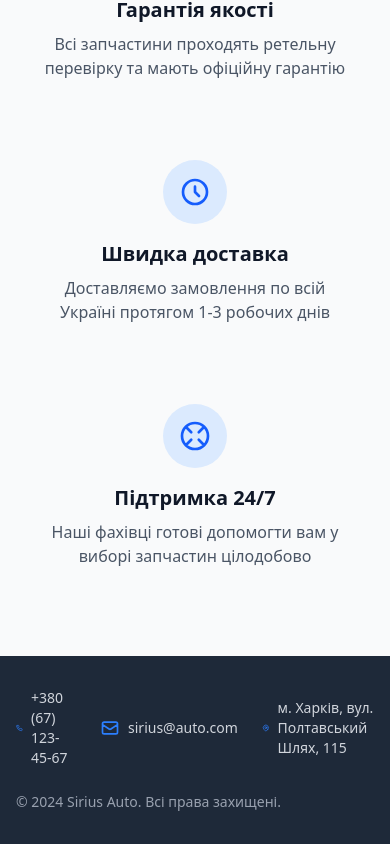
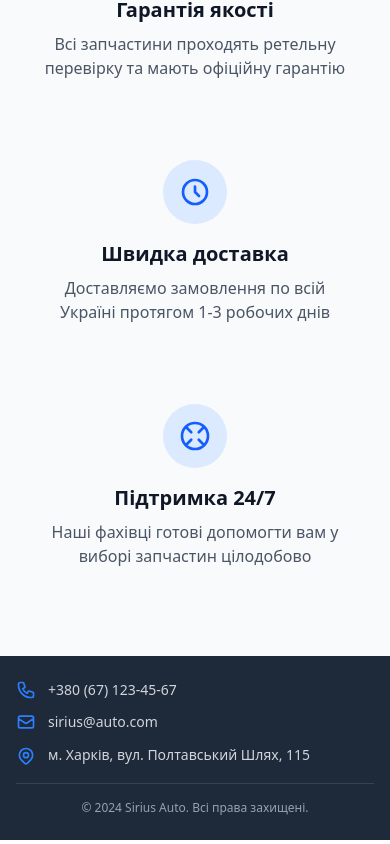
Before and after one commit to zodmy/SiriusAuto, a Next.js app: page / in a window 390 px wide. Shown: the part 1116-1960 px from the top of the page. Built offline with nearby package versions, Linux system fonts and the light colour scheme; no server answers.

Commit message:
feat(footer): add responsive mobile layout with improved spacing and readability

```diff
--- a/src/components/Footer.tsx
+++ b/src/components/Footer.tsx
@@ -1,8 +1,9 @@
 const Footer = () => {
   return (
     <footer className='bg-gray-800 text-white'>
-      <div className='max-w-7xl mx-auto py-8 px-4 sm:px-6 lg:px-8'>
-        <div className='flex flex-col md:flex-row md:justify-between md:items-center text-sm space-y-2 md:space-y-0'>
+      <div className='max-w-7xl mx-auto py-6 px-4 sm:px-6 lg:px-8'>
+        {/* Desktop Layout */}
+        <div className='hidden md:flex md:justify-between md:items-center text-sm'>
           <div className='flex items-center space-x-6'>
             <div className='flex items-center'>
               <svg className='h-5 w-5 text-blue-500 mr-2' fill='none' stroke='currentColor' viewBox='0 0 24 24' aria-hidden='true'>
@@ -30,7 +31,41 @@
               </a>
             </div>
           </div>
-          <div className='text-gray-400 text-sm mt-4 md:mt-0'>© 2024 Sirius Auto. Всі права захищені.</div>
+          <div className='text-gray-400 text-sm'>© 2024 Sirius Auto. Всі права захищені.</div>
+        </div>
+
+        {/* Mobile Layout */}
+        <div className='md:hidden space-y-4'>
+          <div className='space-y-3'>
+            <div className='flex items-center'>
+              <svg className='h-5 w-5 text-blue-500 mr-3 flex-shrink-0' fill='none' stroke='currentColor' viewBox='0 0 24 24' aria-hidden='true'>
+                <path strokeLinecap='round' strokeLinejoin='round' strokeWidth={2} d='M3 5a2 2 0 012-2h3.28a1 1 0 01.948.684l1.498 4.493a1 1 0 01-.502 1.21l-2.257 1.13a11.042 11.042 0 005.516 5.516l1.13-2.257a1 1 0 011.21-.502l4.493 1.498a1 1 0 01.684.949V19a2 2 0 01-2 2h-1C9.716 21 3 14.284 3 6V5z' />
+              </svg>
+              <a href='tel:+380671234567' className='text-gray-300 hover:underline focus:underline text-sm' aria-label='Зателефонувати'>
+                +380 (67) 123-45-67
+              </a>
+            </div>
+            <div className='flex items-center'>
+              <svg className='h-5 w-5 text-blue-500 mr-3 flex-shrink-0' fill='none' stroke='currentColor' viewBox='0 0 24 24' aria-hidden='true'>
+                <path strokeLinecap='round' strokeLinejoin='round' strokeWidth={2} d='M3 8l7.89 5.26a2 2 0 002.22 0L21 8M5 19h14a2 2 0 002-2V7a2 2 0 00-2-2H5a2 2 0 00-2 2v10a2 2 0 002 2z' />
+              </svg>
+              <a href='mailto:sirius@auto.com' className='text-gray-300 hover:underline focus:underline text-sm' aria-label='Написати на email'>
+                sirius@auto.com
+              </a>
+            </div>
+            <div className='flex items-start'>
+              <svg className='h-5 w-5 text-blue-500 mr-3 flex-shrink-0 mt-0.5' fill='none' stroke='currentColor' viewBox='0 0 24 24' aria-hidden='true'>
+                <path strokeLinecap='round' strokeLinejoin='round' strokeWidth={2} d='M17.657 16.657L13.414 20.9a1.998 1.998 0 01-2.827 0l-4.244-4.243a8 8 0 1111.314 0z' />
+                <path strokeLinecap='round' strokeLinejoin='round' strokeWidth={2} d='M15 11a3 3 0 11-6 0 3 3 0 016 0z' />
+              </svg>
+              <a href='https://maps.app.goo.gl/LeKZppTaN4z5k5ea6' target='_blank' rel='noopener noreferrer' className='text-gray-300 hover:underline focus:underline text-sm leading-relaxed' aria-label='Відкрити адресу на карті'>
+                м. Харків, вул. Полтавський Шлях, 115
+              </a>
+            </div>
+          </div>
+          <div className='border-t border-gray-700 pt-4'>
+            <div className='text-gray-400 text-xs text-center'>© 2024 Sirius Auto. Всі права захищені.</div>
+          </div>
         </div>
       </div>
     </footer>
```
